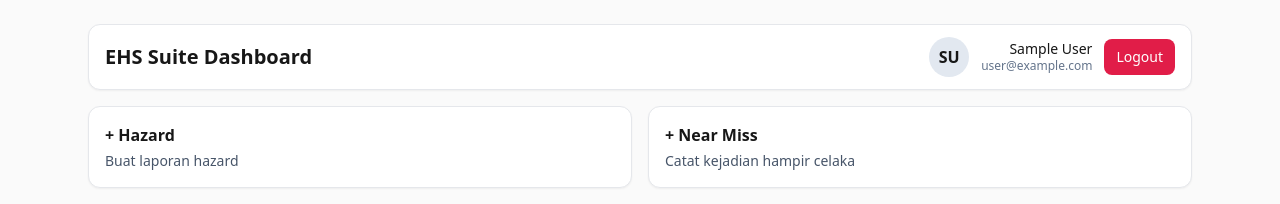
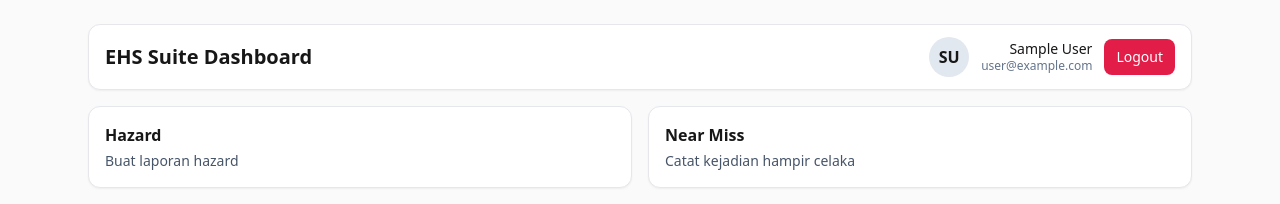
Before and after one commit to Armansj-pixel/EHS-Suite, a Next.js app: page /dashboard in a window 1280 px wide. Shown: the top 204 px of the page. Built offline with nearby package versions, Linux system fonts and the light colour scheme; no server answers; sample sign-in values are in the browser's storage.

Commit message:
Update DashboardClient.tsx

```diff
--- a/app/dashboard/DashboardClient.tsx
+++ b/app/dashboard/DashboardClient.tsx
@@ -57,12 +57,12 @@ export default function DashboardClient() {
       {/* Quick actions (pad & spacing konsisten) */}
       <div className="grid gap-4 md:grid-cols-2">
         <DashCard
-          title="+ Hazard"
+          title="Hazard"
           desc="Buat laporan hazard"
           href="/hazards/new"
         />
         <DashCard
-          title="+ Near Miss"
+          title="Near Miss"
           desc="Catat kejadian hampir celaka"
           href="/nearmiss/new"
         />
```
